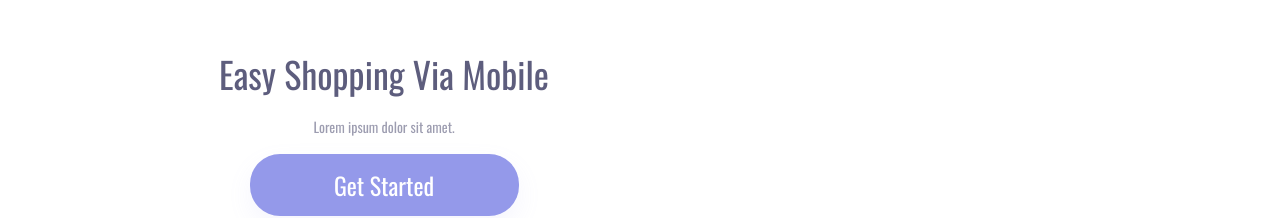
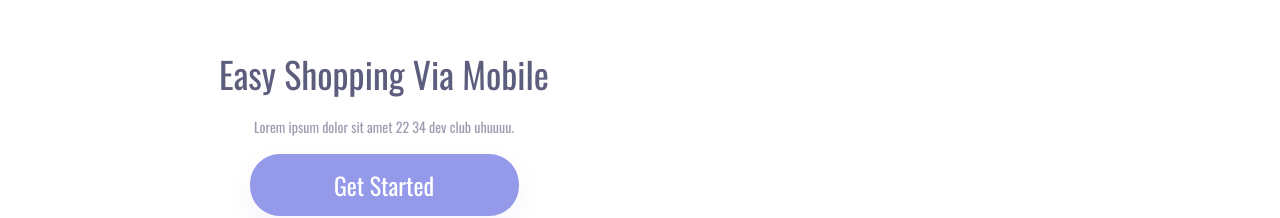
Before and after one commit to elasouza3/easy-shopping, a plain HTML site: page index.html in a window 1280 px wide. Shown: the part 344-562 px from the top of the page. Drawn offline with nearby package versions, Linux system fonts and the light colour scheme.

Commit message:
Alteração do paragrafo principal

```diff
--- a/index.html
+++ b/index.html
@@ -15,7 +15,7 @@
  <div class="wrapper">
   <section class="container-left">
      <h1>Easy Shopping Via Mobile</h1>
-     <p>Lorem ipsum dolor sit amet. </p>
+     <p>Lorem ipsum dolor sit amet 22 34 dev club uhuuuu.</p>
      <button>Get Started</button>
   </section>
 
```
